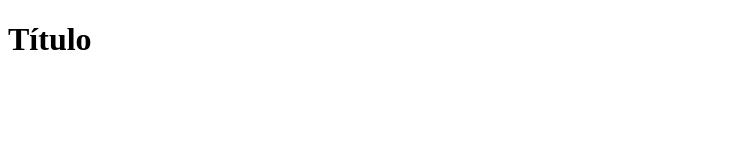
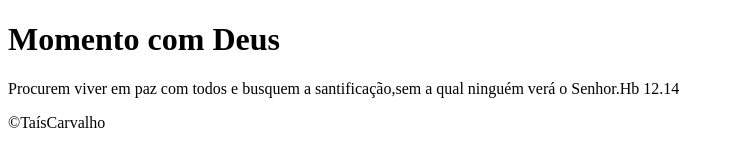
Before and after one commit to Fuca76/Projeto-01, a plain HTML site: page index.html in a window 1280 px wide. Shown: the whole page, without its empty margins (0-734 px from the left). Drawn offline with Linux system fonts and the light colour scheme.

Commit message:
comecei a escrever o conteúdo

```diff
--- a/index.html
+++ b/index.html
@@ -4,16 +4,18 @@
     <meta charset="UTF-8">
     <meta http-equiv="X-UA-Compatible" content="IE=edge">
     <meta name="viewport" content="width=device-width, initial-scale=1.0">
-    <title>Título do site</title>
+    <title>Uma palavra de fé</title>
 </head>
 <body>
     <main>
         <header>
-            <h1> Título</h1>
+            <h1> Momento com Deus</h1>
         </header>
-        <div></div>
+        <div id="msg">
+            Procurem viver em paz com todos e busquem a santificação,sem a qual ninguém verá o Senhor.Hb 12.14
+        </div>
         <div></div>
     </main>
-    <footer></footer>
+    <footer><p> &copy;TaísCarvalho</p></footer>
 </body>
 </html>
```
